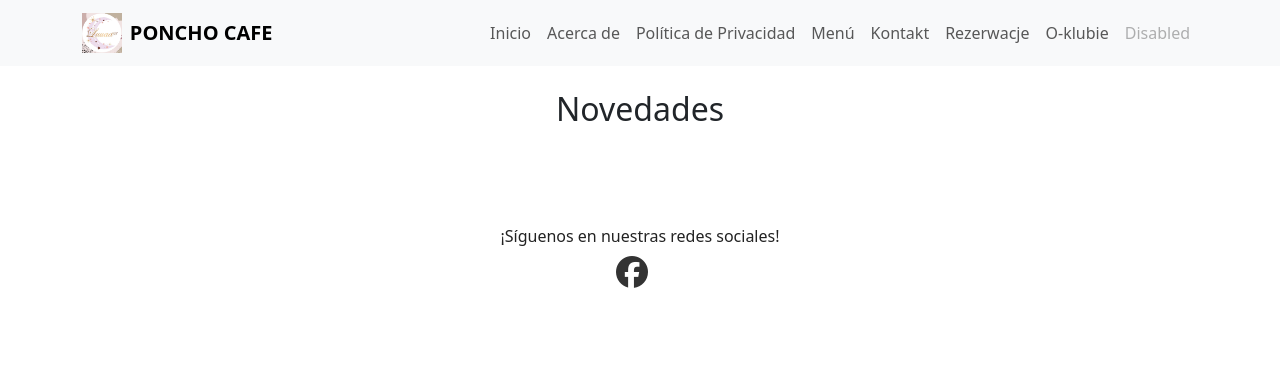
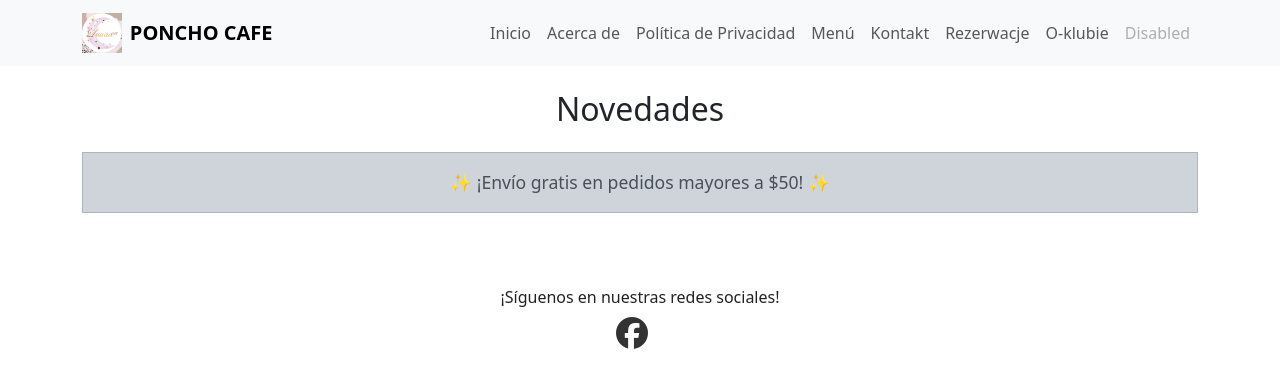
Before and after one commit to MTcloud2023/Luuaa, a Django app: page /tienda/ in a window 1280 px wide. Shown: the top 388 px of the page. Run offline with Django 5.2, Linux system fonts and the light colour scheme.

Commit message:
Update tienda.html

```diff
--- a/Inicio/templates/tienda.html
+++ b/Inicio/templates/tienda.html
@@ -17,4 +17,7 @@
   </div>
   {% endfor %}
 </div>
+<div class="alert alert-dark text-center rounded-0 mb-0 py-3" role="alert" style="font-size: 1.1rem;">
+  ✨ ¡Envío gratis en pedidos mayores a $50! ✨
+</div>
 {% endblock %}
```
